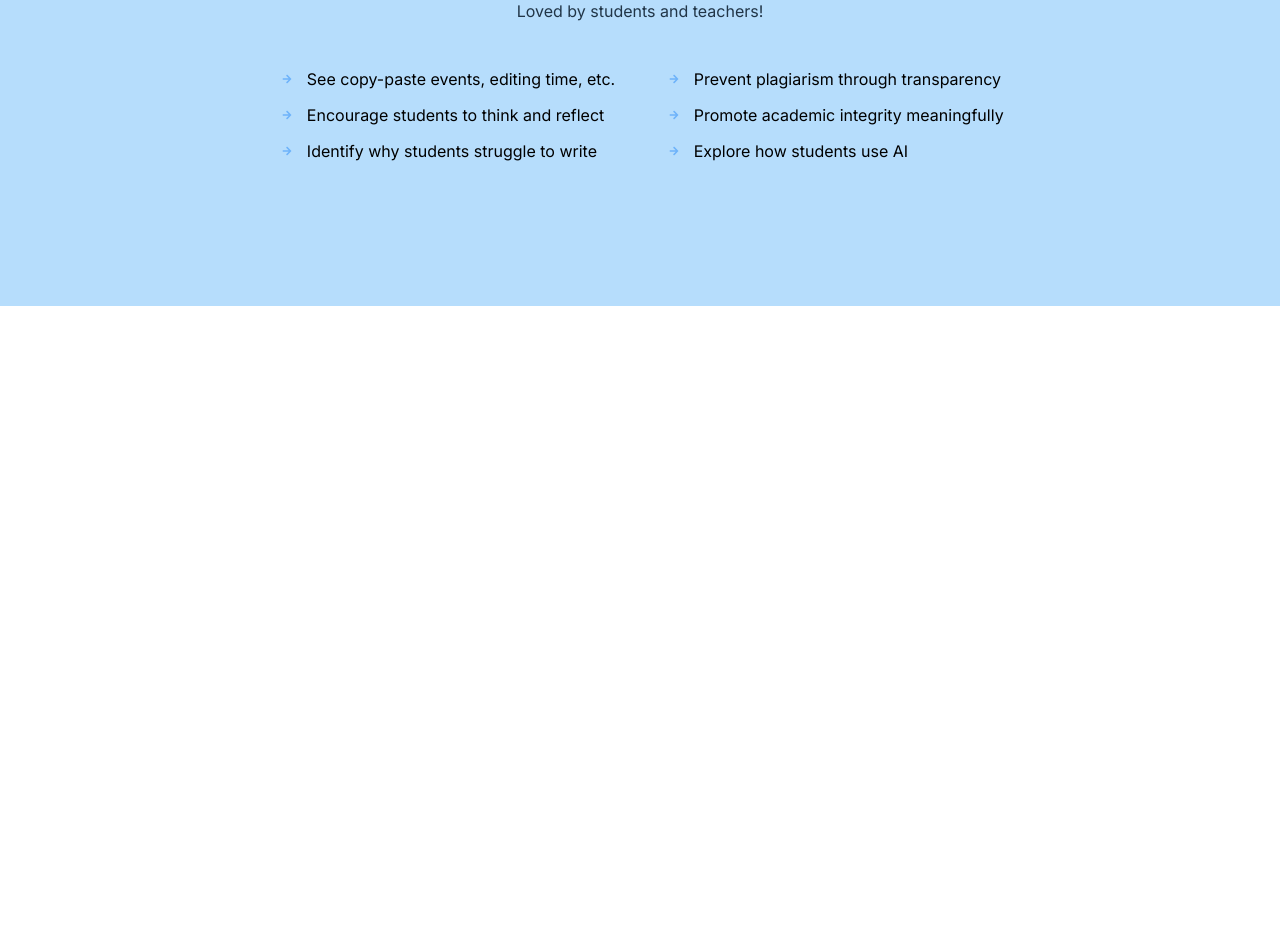
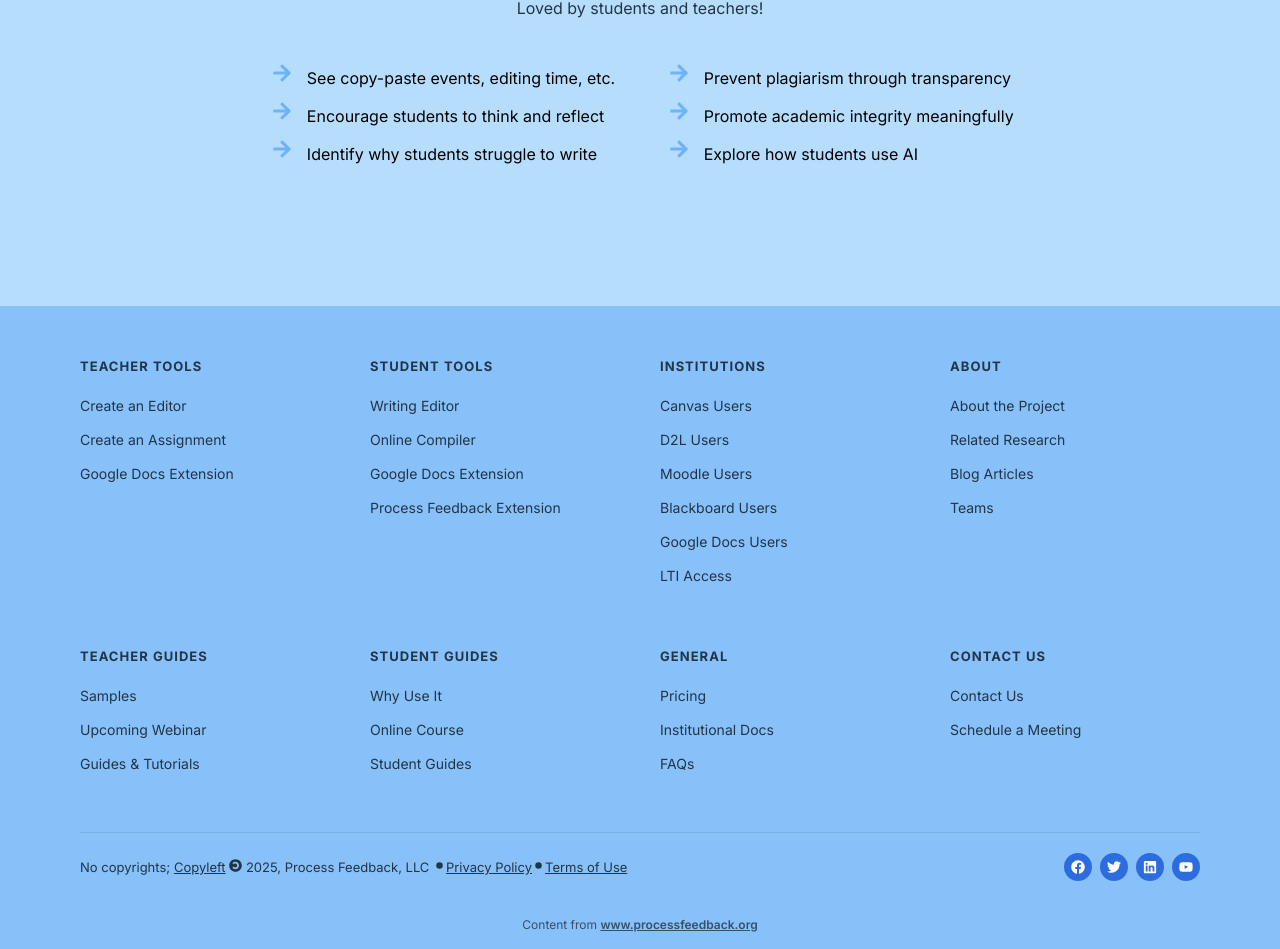
Before and after one commit to nvlodek/software-development-course-proj, a React (Create React App) app: page / in a window 1280 px wide. Shown: the part 538-1487 px from the top of the page. Before the commit the page ends 844 px from the top, so only its background shows below. Built offline with nearby package versions, Linux system fonts and the light colour scheme; the HTML template or start-up script is replaced by a standard one.

Commit message:
footer structure

```diff
--- a/src/App.js
+++ b/src/App.js
@@ -1,10 +1,22 @@
-import './App.css';
+import React from 'react';
+import { BrowserRouter as Router, Routes, Route} from "react-router-dom";
+import Footer from "./components/Footer";
+import Navbar from "./components/Navbar";
 import Home from "./pages/Home";
+
+
+
 
 function App() {
   return (
       <div>
-        <Home  />
+         <Router>
+         <Navbar />
+         <Routes>
+             <Route path="/" element={<Home/>} />
+         </Routes>
+         <Footer />
+         </Router>
       </div>
   );
 
--- a/src/components/Footer.css
+++ b/src/components/Footer.css
@@ -0,0 +1,132 @@
+.footer {
+    background-color: var(--color-primary);
+    padding: 48px 80px 0 80px;
+    color: var(--color-text);
+    font-family: var(--font-main);
+    font-size: 14px;
+}
+
+/* Grid */
+.footer-grid {
+    display: grid;
+    grid-template-columns: repeat(4, 1fr);
+    gap: 40px;
+    max-width: 1280px;
+    margin: 0 auto 40px auto;
+}
+
+.footer-column ul {
+    list-style: none;
+    padding: 0;
+    margin: 0 0 16px 0;
+}
+
+.footer-column ul li {
+    margin-bottom: 10px;
+}
+
+.footer-column a {
+    text-decoration: none;
+    color: var(--color-text);
+    font-size: 14px;
+}
+
+.footer-column a:hover {
+    text-decoration: underline;
+}
+
+/* Headings */
+.footer-heading {
+    font-size: 13px;
+    font-weight: 700;
+    text-transform: uppercase;
+    letter-spacing: 0.08em;
+    margin-bottom: 16px;
+    color: var(--color-text);
+}
+
+.footer-subheading {
+    margin-top: 32px;
+}
+
+/* Bottom Bar */
+.footer-bottom {
+    display: flex;
+    justify-content: space-between;
+    align-items: center;
+    padding: 20px 0;
+    border-top: 1px solid rgba(0,0,0,0.1);
+    max-width: 1200px;
+    margin: 0 auto;
+    flex-wrap: nowrap;
+    gap: 12px;
+    font-size: 13px;
+}
+
+.cpyrght {
+    transform: scaleX(-1);
+}
+
+.footer-bottom-left {
+    color: var(--color-text);
+}
+
+.footer-bottom-left a {
+    color: var(--color-text);
+    text-decoration: underline;
+}
+
+.footer-bottom-left a:hover {
+    opacity: 0.7;
+}
+
+/* Social Icons */
+.footer-social {
+    display: flex;
+    gap: 8px;
+}
+
+.social-icon {
+    display: flex;
+    align-items: center;
+    justify-content: center;
+    width: 28px;
+    height: 28px;
+    border-radius: 50%;
+    color: white;
+    background-color: #2d6cdf;
+    font-size: 14px;
+    text-decoration: none;
+}
+
+.social-icon:hover {
+    opacity: 0.85;
+    transition: all 0.2s ease;
+}
+
+/* Attributions */
+.footer-attribution {
+    text-align: center;
+    padding: 12px 0;
+    font-size: 12px;
+    opacity: 0.8;
+}
+
+.footer-attribution a {
+    color: var(--color-text);
+    font-weight: 600;
+}
+
+/* Mobile */
+@media (max-width: 768px) {
+    .footer {
+        padding: 48px 24px 0 24px;
+    }
+    .footer-grid {
+        grid-template-columns: 1fr 1fr;
+    }
+    .footer-bottom {
+        flex-direction: column;
+        text-align: center;
+    }
+}
--- a/src/components/Footer.jsx
+++ b/src/components/Footer.jsx
@@ -0,0 +1,129 @@
+import React from 'react';
+import './Footer.css'
+import {FaFacebook, FaTwitter, FaLinkedin, FaYoutube, FaCopyright} from 'react-icons/fa';
+import {GoDotFill} from "react-icons/go";
+
+const footerSections = [
+    {
+        heading: 'Teacher Tools',
+        links: [
+            {label: 'Create an Editor', href: '/404'},
+            {label: 'Create an Assignment', href: '/404'},
+            {label: 'Google Docs Extension', href: '/404'}
+        ],
+    },
+    {
+        heading: 'Student Tools',
+        links: [
+            {label: 'Writing Editor', href: '/404'},
+            {label: 'Online Compiler', href: '/404'},
+            {label: 'Google Docs Extension', href: '/404'},
+            {label: 'Process Feedback Extension', href: '/404'},
+        ],
+    },
+    {
+        heading: 'Institutions',
+        links: [
+            {label: 'Canvas Users', href: '/404'},
+            {label: 'D2L Users', href: '/404'},
+            {label: 'Moodle Users', href: '/404'},
+            {label: 'Blackboard Users', href: '/404'},
+            {label: 'Google Docs Users', href: '/404'},
+            {label: 'LTI Access', href: '/404'},
+        ],
+    },
+    {
+        heading: 'About',
+        links: [
+            {label: 'About the Project', href: '/404'},
+            {label: 'Related Research', href: '/404'},
+            {label: 'Blog Articles', href: '/404'},
+            {label: 'Teams', href: '/404'},
+        ],
+    },
+    {
+        heading: 'Teacher Guides',
+        links: [
+            { label: 'Samples', href: '/404' },
+            { label: 'Upcoming Webinar', href: '/404' },
+            { label: 'Guides & Tutorials', href: '/404' },
+        ],
+    },
+    {
+        heading: 'Student Guides',
+        links: [
+            { label: 'Why Use It', href: '/404' },
+            { label: 'Online Course', href: '/404' },
+            { label: 'Student Guides', href: '/404' },
+        ],
+    },
+    {
+        heading: 'General',
+        links: [
+            { label: 'Pricing', href: '/404' },
+            { label: 'Institutional Docs', href: '/404' },
+            { label: 'FAQs', href: '/404' },
+        ],
+    },
+    {
+        heading: 'Contact Us',
+        links: [
+            { label: 'Contact Us', href: '/404' },
+            { label: 'Schedule a Meeting', href: '/404' },
+        ],
+    },
+];
+
+function Footer() {
+    return (
+        <footer className="footer">
+            {/* Main Grid */}
+            <div className = "footer-grid">
+                {footerSections.map((sec) => (
+                    <div key={sec.heading} className = "footer-column">
+                        <h4 className="footer-heading">{sec.heading}</h4>
+                        <ul>
+                            {sec.links.map((link) => (
+                                <li key={link.label}>
+                                    <a href={link.href}>{link.label}</a>
+                                </li>
+                            ))}
+                        </ul>
+                    </div>
+                ))}
+            </div>
+
+            {/* Bottom Bar */}
+            <div className = "footer-bottom">
+                <div className= "footer-bottom-left">
+                    <span>No copyrights; </span>
+                    <a href="https://copyleft.org" target="_blank" rel="noreferrer">Copyleft</a>
+                    <span> <FaCopyright className="cpyrght"/> 2025, Process Feedback, LLC <GoDotFill/></span>
+                    <a href="/404">Privacy Policy</a>
+                    <span><GoDotFill/></span>
+                    <a href="/404">Terms of Use</a>
+                </div>
+                <div className="footer-social">
+                    <a href="/404" target="_blank" rel="noreferrer" className="social-icon facebook">
+                        <FaFacebook/>
+                    </a>
+                    <a href="/404" target="_blank" rel="noreferrer" className="social-icon">
+                        <FaTwitter/>
+                    </a>
+                    <a href="/404" target="_blank" rel="noreferrer" className="social-icon">
+                        <FaLinkedin/>
+                    </a>
+                    <a href="/404" target="_blank" rel="noreferrer" className="social-icon">
+                        <FaYoutube/>
+                    </a>
+                </div>
+            </div>
+            {/* Attribution */}
+            <div className="footer-attribution">
+                Content from <a href="https://www.processfeedback.org" target="_blank" rel="noreferrer">
+                www.processfeedback.org</a>
+            </div>
+        </footer>
+    );
+}
+export default Footer;
--- a/src/pages/Home.jsx
+++ b/src/pages/Home.jsx
@@ -1,10 +1,8 @@
 import Hero from '../components/sections/Hero'
-import Navbar from "../components/Navbar";
 
 function Home () {
     return (
         <div>
-            <Navbar />
             <Hero />
         </div>
     );
```
